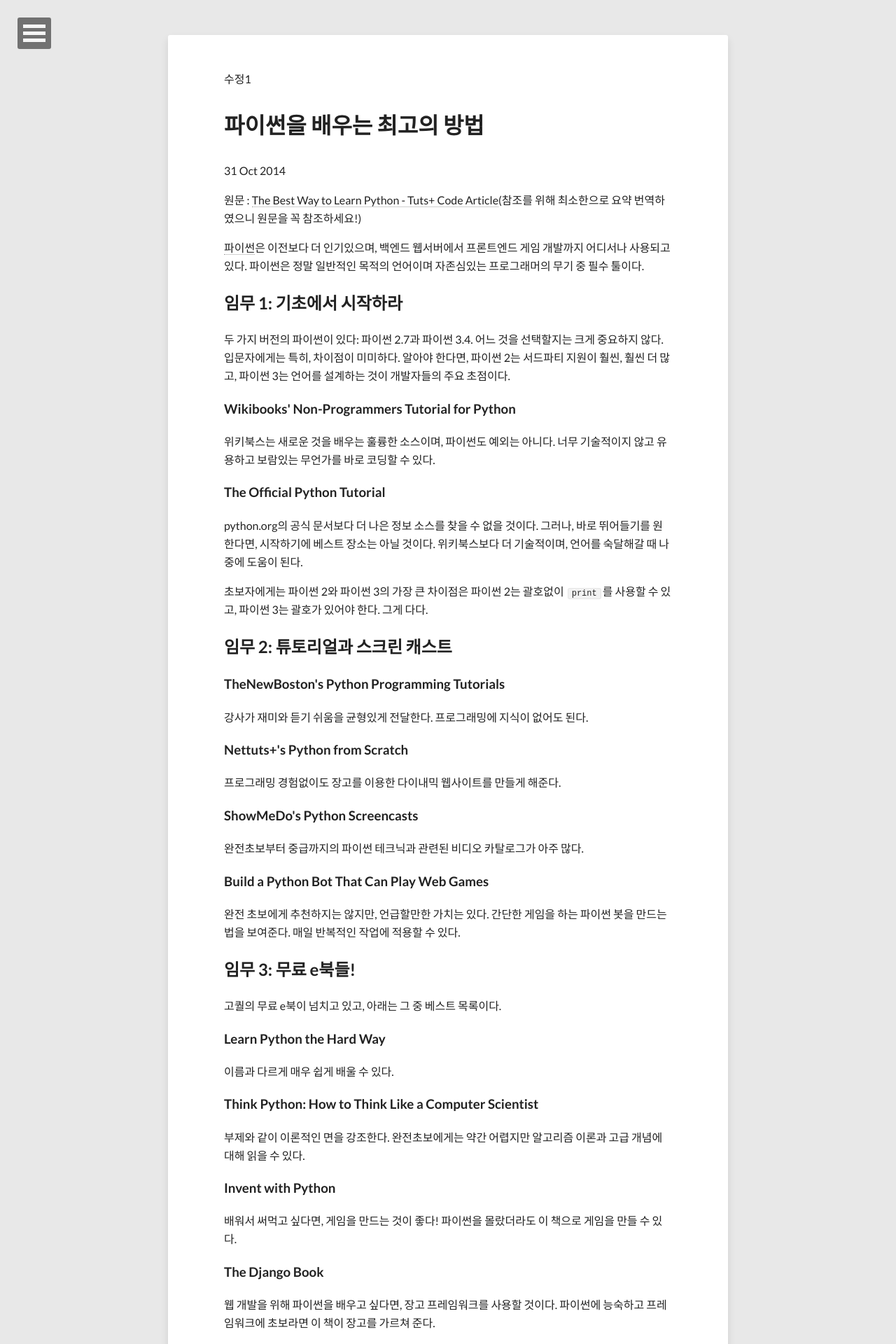
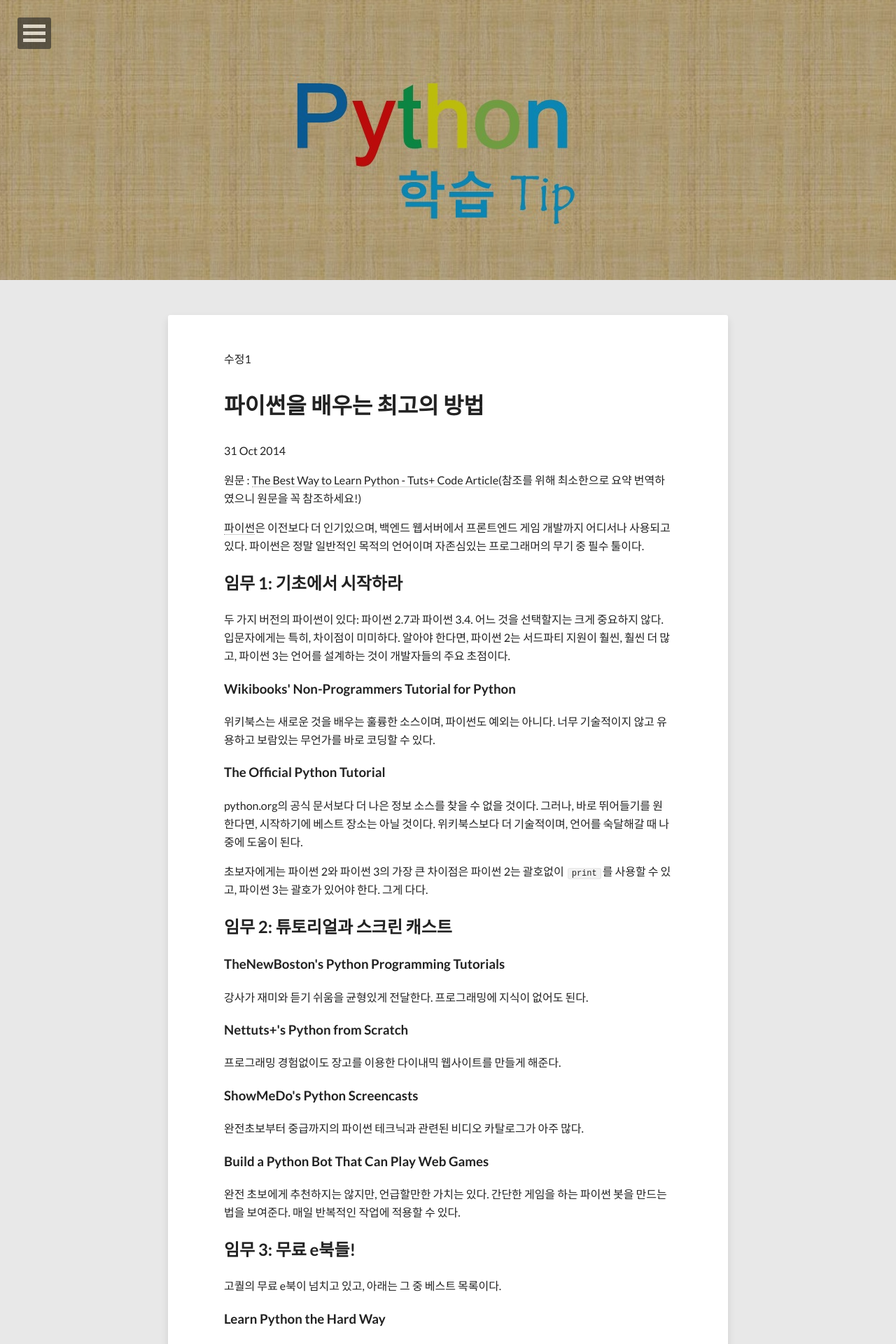
Before and after one commit to geoncheollee/geonblog, a Jekyll site: the page built from Python_learn_tip.html, in a window 1280 px wide. Shown: the top 1920 px of the page at 70% size. Built offline with Jekyll 4.4.1, drawn with Linux system fonts in a browser that asks for light colours; nearby versions of some CDN libraries; comment, search, counter and statistics services are not loaded.

Commit message:
20141103_hong

```diff
--- a/Python_learn_tip.html
+++ b/Python_learn_tip.html
@@ -5,8 +5,8 @@ permalink: /tip/
 description: "파이썬 학습에 도움이 되는 팁"
 tags: [Jekyll, theme, install, setup]
 image:
-  <!--feature: learn_tip.jpg
-  credit: dargadgetz
+  feature: learn_tip.jpg
+  <!--credit: dargadgetz
   creditlink: http://www.dargadgetz.com/ios-7-abstract-wallpaper-pack-for-iphone-5-and-ipod-touch-retina/-->
 share: true
 ---
```
